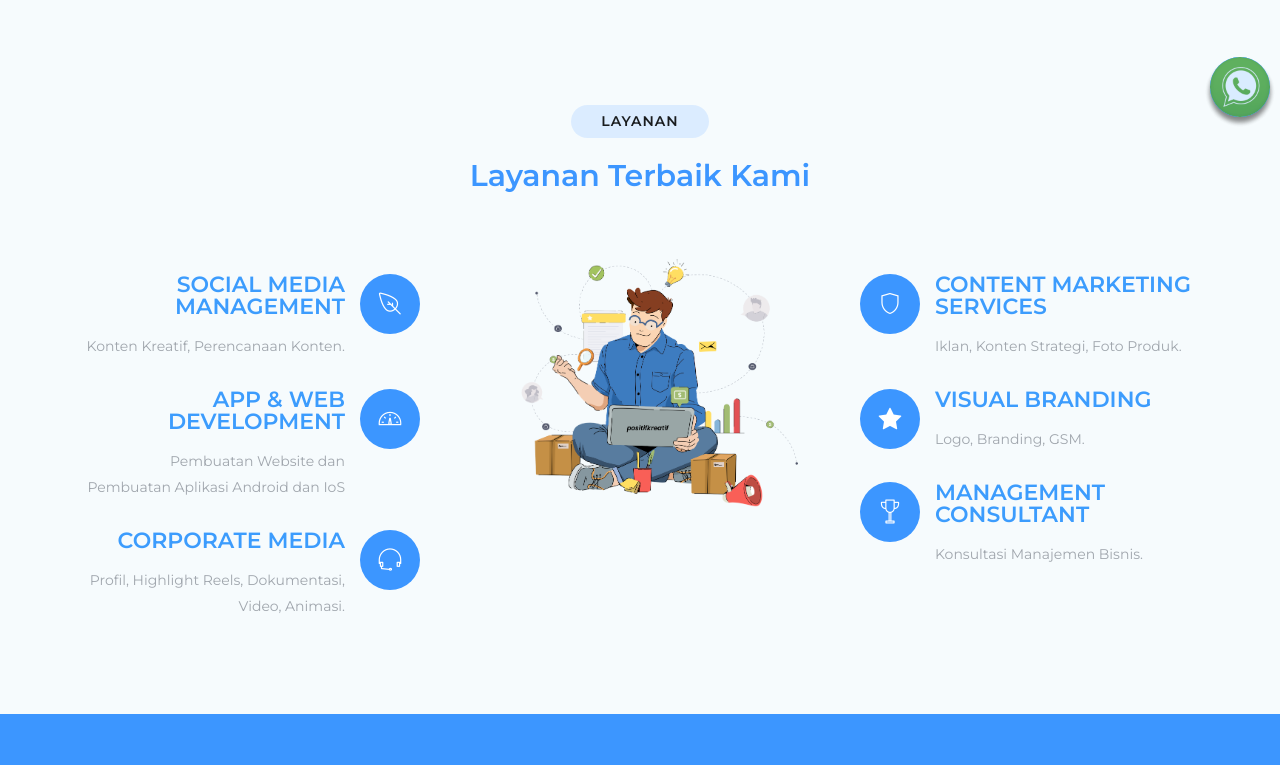
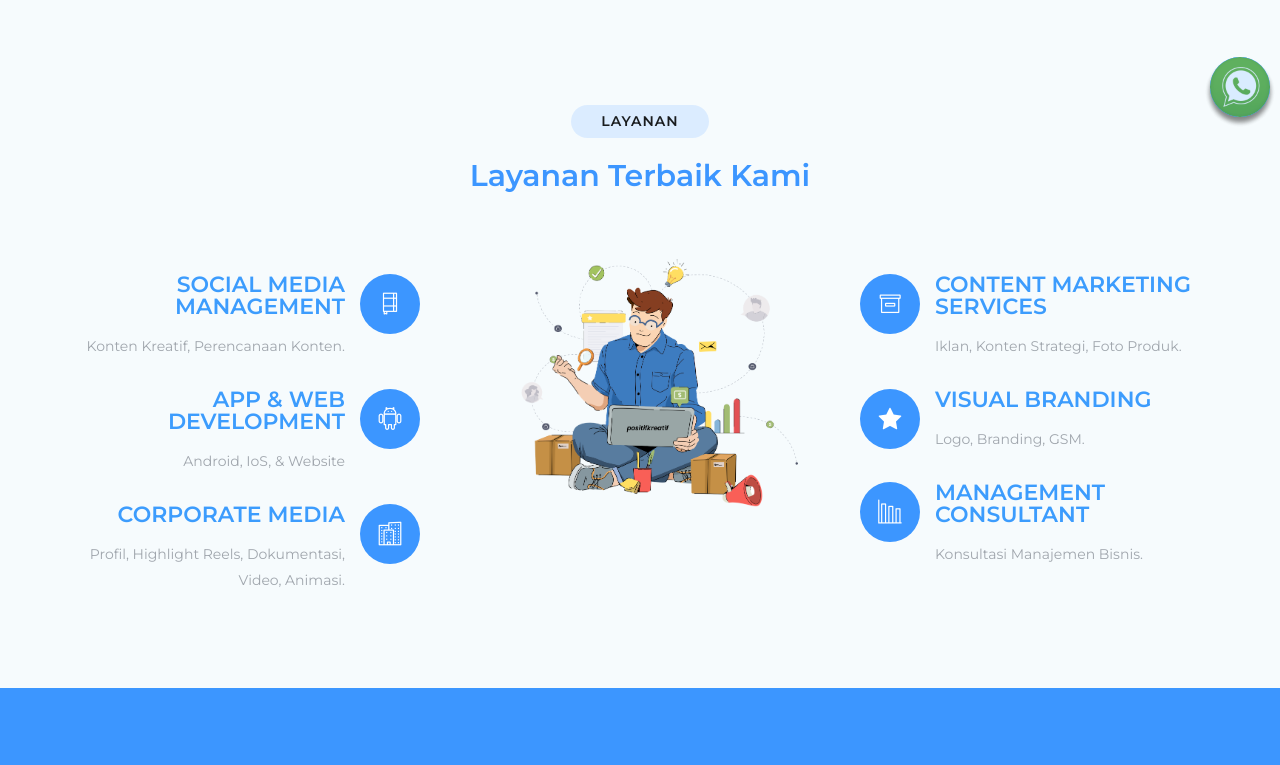
Before and after one commit to maspirman/landing-page-positif-2, a plain HTML site: page index.html in a window 1280 px wide. Shown: the part 583-1348 px from the top of the page. Drawn offline with Linux system fonts and the light colour scheme; a script that the page names is missing; files whose address does not match are found by name.

Commit message:
Update index.html

```diff
--- a/index.html
+++ b/index.html
@@ -101,7 +101,7 @@ Author URI:       masryuxendo@gmail.com -->
             <div class="content-left text-right">
               <div class="box-item left">
                 <span class="icon">
-                  <i class="lni-leaf"></i>
+                  <i class="lni-agenda"></i>
                 </span>
                 <div class="text">
                   <h4>SOCIAL MEDIA MANAGEMENT</h4>
@@ -110,16 +110,16 @@ Author URI:       masryuxendo@gmail.com -->
               </div>
               <div class="box-item left">
                 <span class="icon">
-                  <i class="lni-dashboard"></i>
+                  <i class="lni-android"></i>
                 </span>
                 <div class="text">
                   <h4>APP & WEB DEVELOPMENT</h4>
-                  <p>Pembuatan Website dan Pembuatan Aplikasi Android dan IoS</p>
+                  <p>Android, IoS, & Website</p>
                 </div>
               </div>
               <div class="box-item left">
                 <span class="icon">
-                  <i class="lni-headphone-alt"></i>
+                  <i class="lni-apartment"></i>
                 </span>
                 <div class="text">
                   <h4>CORPORATE MEDIA</h4>
@@ -137,7 +137,7 @@ Author URI:       masryuxendo@gmail.com -->
             <div class="content-right text-left">
               <div class="box-item right">
                 <span class="icon">
-                  <i class="lni-shield"></i>
+                  <i class="lni-archive"></i>
                 </span>
                 <div class="text">
                   <h4>CONTENT MARKETING SERVICES</h4>
@@ -155,7 +155,7 @@ Author URI:       masryuxendo@gmail.com -->
               </div>
               <div class="box-item right">
                 <span class="icon">
-                  <i class="lni-cup"></i>
+                  <i class="lni-bar-chart"></i>
                 </span>
                 <div class="text">
                   <h4>MANAGEMENT CONSULTANT</h4>
```
